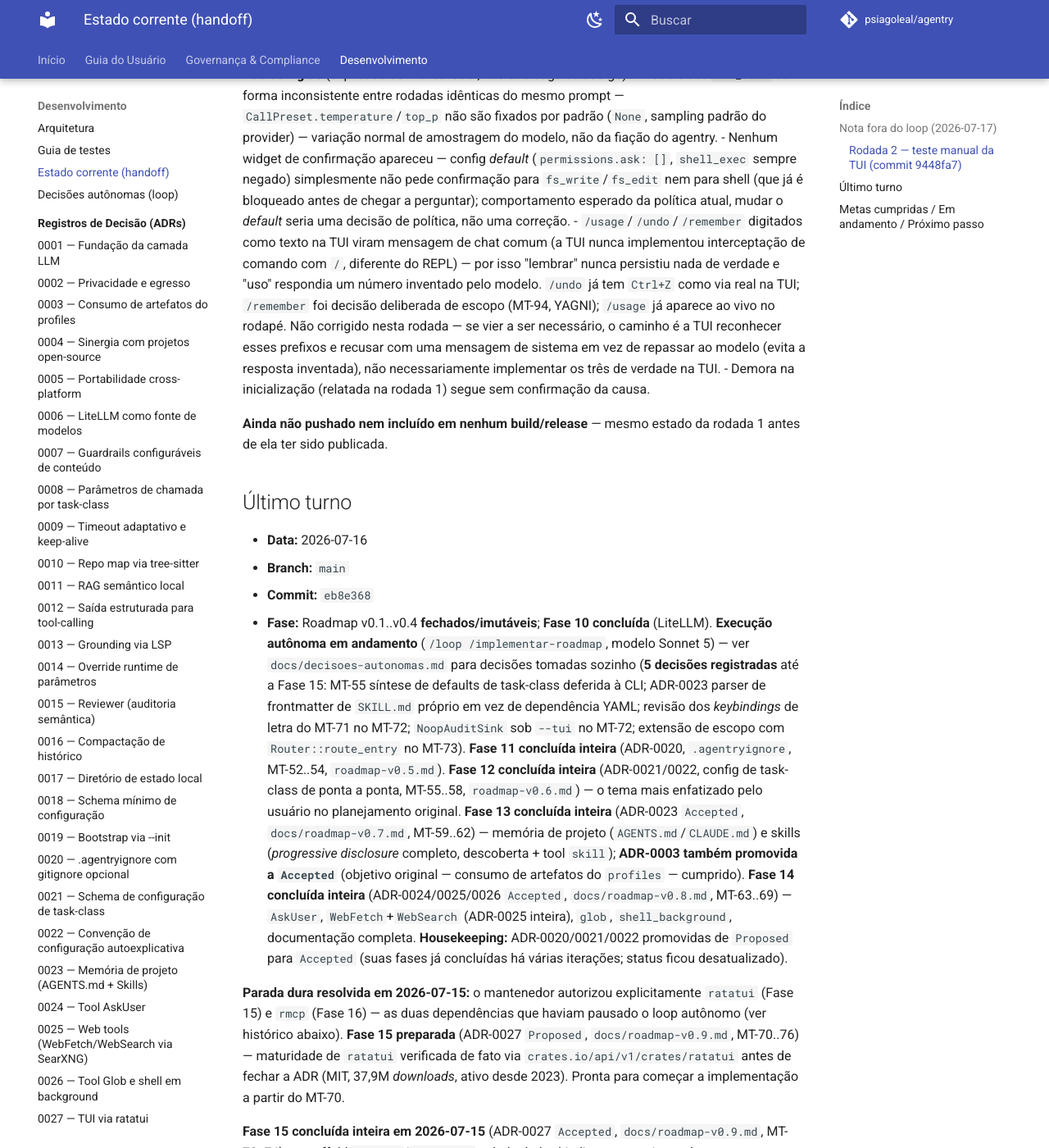
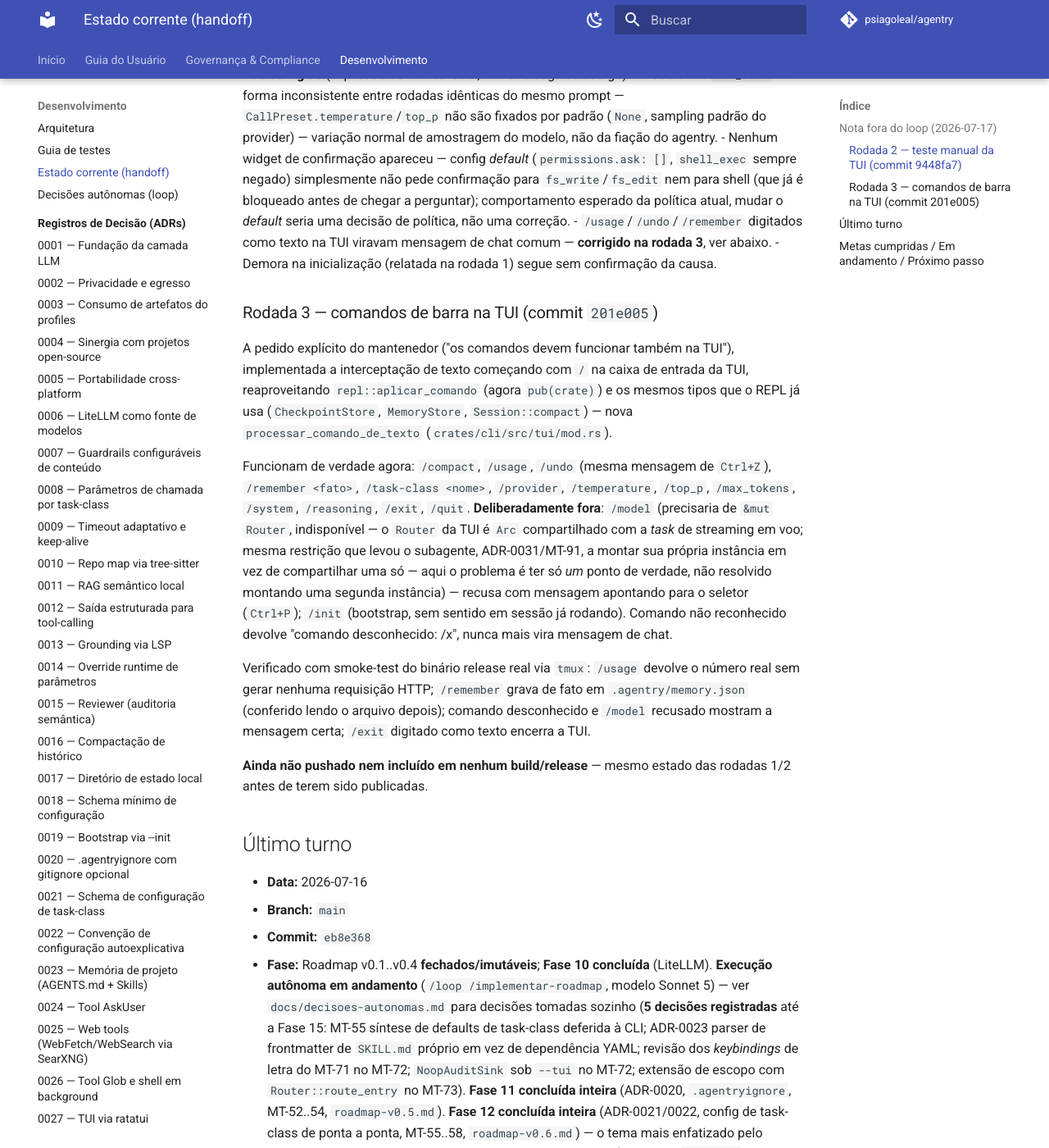
Before and after one commit to psiagoleal/agentry, an MkDocs documentation site: the page built from docs/CURRENT-STATE.md, in a window 1280 px wide and 1400 px high, scrolled down 1974 px. Shown: the whole window at 82% size. Built offline with MkDocs 1.6.1 and Material for MkDocs 9.7.7, drawn with Linux system fonts in a browser that asks for light colours; comment, search, counter and statistics services are not loaded.

Commit message:
docs(handoff): registra a rodada 3 -- comandos de barra funcionando na TUI
Documenta o commit 201e005: processar_comando_de_texto reaproveita
repl::aplicar_comando e os mesmos tipos do REPL (CheckpointStore,
MemoryStore, Session::compact); /model e /init ficam de fora, com
justificativa. Marca o item anterior ("/usage etc. não corrigido") como
resolvido.

{agente: Claude Code; modelo: claude-sonnet-5}

```diff
--- a/docs/CURRENT-STATE.md
+++ b/docs/CURRENT-STATE.md
@@ -78,18 +78,35 @@ cima mostra histórico antigo, enviar mensagem nova enquanto rolado pra cima vol
   sempre negado) simplesmente não pede confirmação para `fs_write`/`fs_edit` nem para shell
   (que já é bloqueado antes de chegar a perguntar); comportamento esperado da política atual,
   mudar o *default* seria uma decisão de política, não uma correção.
-- `/usage`/`/undo`/`/remember` digitados como texto na TUI viram mensagem de chat comum (a TUI
-  nunca implementou interceptação de comando com `/`, diferente do REPL) — por isso "lembrar"
-  nunca persistiu nada de verdade e "uso" respondia um número inventado pelo modelo. `/undo` já
-  tem `Ctrl+Z` como via real na TUI; `/remember` foi decisão deliberada de escopo (MT-94,
-  YAGNI); `/usage` já aparece ao vivo no rodapé. Não corrigido nesta rodada — se vier a ser
-  necessário, o caminho é a TUI reconhecer esses prefixos e recusar com uma mensagem de sistema
-  em vez de repassar ao modelo (evita a resposta inventada), não necessariamente implementar
-  os três de verdade na TUI.
+- `/usage`/`/undo`/`/remember` digitados como texto na TUI viravam mensagem de chat comum —
+  **corrigido na rodada 3**, ver abaixo.
 - Demora na inicialização (relatada na rodada 1) segue sem confirmação da causa.
 
-**Ainda não pushado nem incluído em nenhum build/release** — mesmo estado da rodada 1 antes de
-ela ter sido publicada.
+### Rodada 3 — comandos de barra na TUI (commit `201e005`)
+
+A pedido explícito do mantenedor ("os comandos devem funcionar também na TUI"), implementada a
+interceptação de texto começando com `/` na caixa de entrada da TUI, reaproveitando
+`repl::aplicar_comando` (agora `pub(crate)`) e os mesmos tipos que o REPL já usa
+(`CheckpointStore`, `MemoryStore`, `Session::compact`) — nova `processar_comando_de_texto`
+(`crates/cli/src/tui/mod.rs`).
+
+Funcionam de verdade agora: `/compact`, `/usage`, `/undo` (mesma mensagem de `Ctrl+Z`),
+`/remember <fato>`, `/task-class <nome>`, `/provider`, `/temperature`, `/top_p`, `/max_tokens`,
+`/system`, `/reasoning`, `/exit`, `/quit`. **Deliberadamente fora**: `/model` (precisaria de
+`&mut Router`, indisponível — o `Router` da TUI é `Arc` compartilhado com a *task* de
+streaming em voo; mesma restrição que levou o subagente, ADR-0031/MT-91, a montar sua própria
+instância em vez de compartilhar uma só — aqui o problema é ter só *um* ponto de verdade, não
+resolvido montando uma segunda instância) — recusa com mensagem apontando para o seletor
+(`Ctrl+P`); `/init` (bootstrap, sem sentido em sessão já rodando). Comando não reconhecido
+devolve "comando desconhecido: /x", nunca mais vira mensagem de chat.
+
+Verificado com smoke-test do binário release real via `tmux`: `/usage` devolve o número real
+sem gerar nenhuma requisição HTTP; `/remember` grava de fato em `.agentry/memory.json`
+(conferido lendo o arquivo depois); comando desconhecido e `/model` recusado mostram a
+mensagem certa; `/exit` digitado como texto encerra a TUI.
+
+**Ainda não pushado nem incluído em nenhum build/release** — mesmo estado das rodadas 1/2 antes
+de terem sido publicadas.
 
 ## Último turno
 
```
